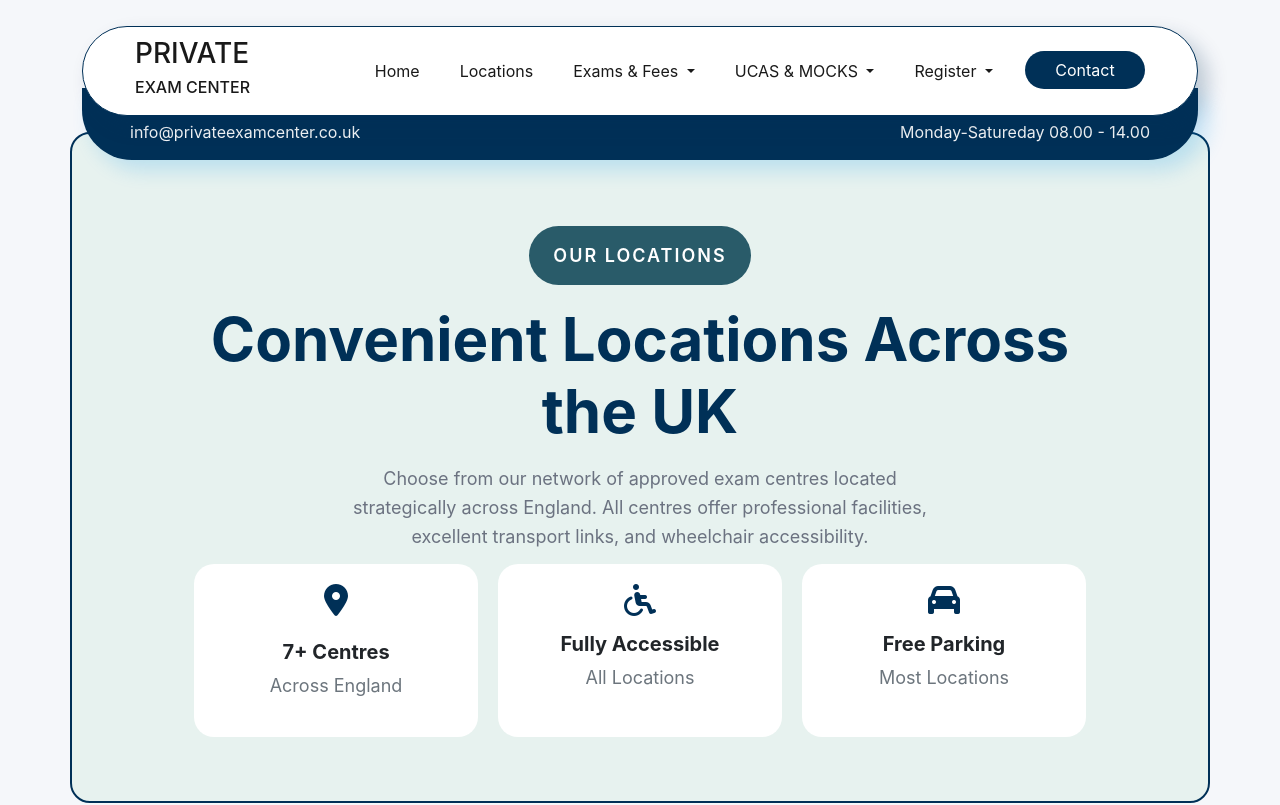
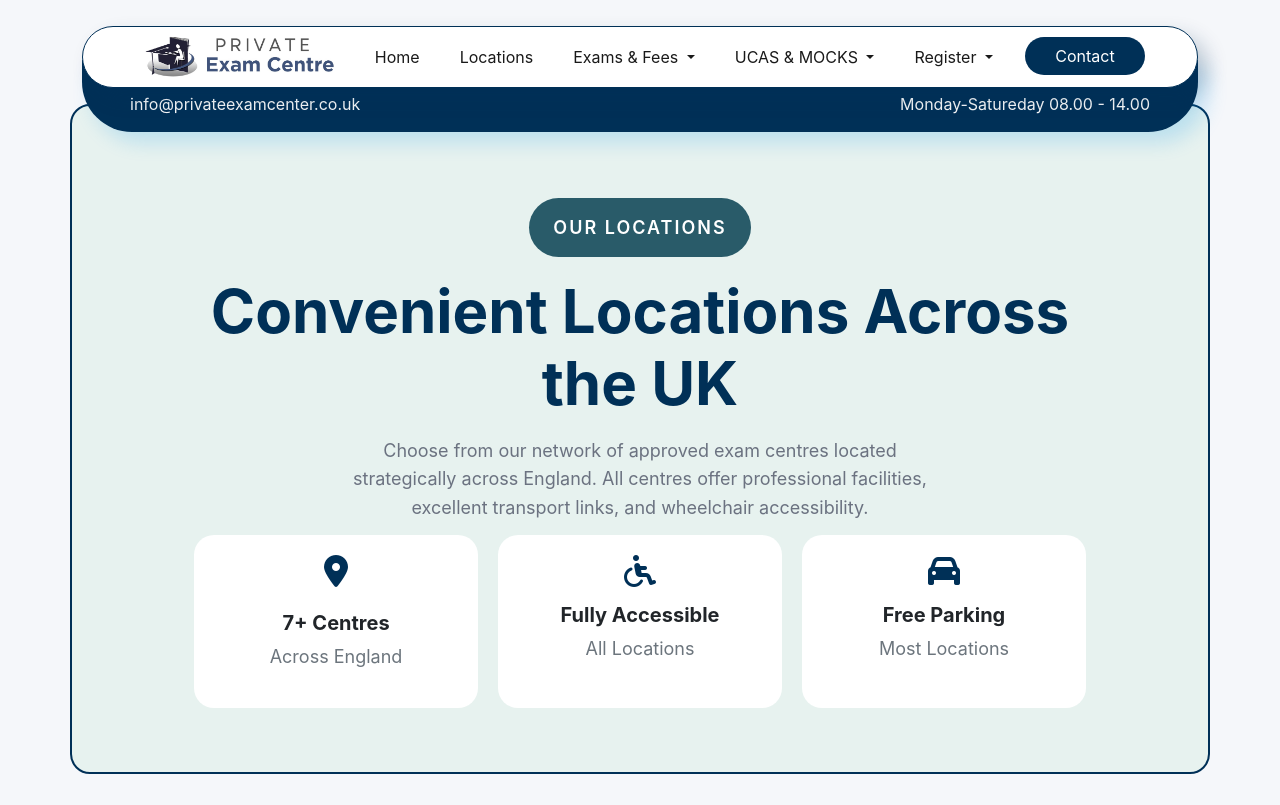
Before and after one commit to PamudiKanchanaPViladdara/private-exam-center, a plain HTML site: page locations.html in a window 1280 px wide. Shown: the top 805 px of the page. Drawn offline with nearby package versions, Linux system fonts and the light colour scheme.

Commit message:
locations/navabar done

```diff
--- a/locations.html
+++ b/locations.html
@@ -31,10 +31,10 @@
    <div class="container custom-navbar">
       <nav class="navbar navbar-expand-lg navbar-light custom-inner-navbar">
          <div class="container-fluid">
-            <a class="navbar-brand" href="#">
-               <h3>PRIVATE</h3>
-               <h6>EXAM CENTER</h6>
-            </a>
+            <img src="/assets/images/logo.jpg" alt="logo" href="../index.html" height="50"
+               class=" text-center d-none d-md-block">
+            <img src="/assets/images/logo-mobile.jpg" alt="logo" href="../index.html" width=auto height="50"
+               class="d-md-none d-block">
             <button class="navbar-toggler" type="button" data-bs-toggle="collapse"
                data-bs-target="#navbarSupportedContent" aria-controls="navbarSupportedContent" aria-expanded="false"
                aria-label="Toggle navigation">
@@ -59,7 +59,8 @@
                         <li><a class="dropdown-item" href="IGCSE.html">IGCSE</a></li>
                         <li><a class="dropdown-item" href="A-Level.html">A Level & AS</a></li>
                         <li><a class="dropdown-item" href="cat4exams.html">CAT-4 Exam</a></li>
-                        <li><a class="dropdown-item" href="Invigilation Services.html">Invigilation Services</a></li>
+                        <li><a class="dropdown-item" href="Invigilation Services.html">Invigilation Services</a>
+                        </li>
                      </ul>
                   </li>
                   <li class="nav-item dropdown me-4">
@@ -80,7 +81,8 @@
                      <ul class="dropdown-menu" aria-labelledby="navbarDropdown">
                         <li><a class="dropdown-item" href="">Exam Application</a></li>
                         <li><a class="dropdown-item" href="Science-Practicals.html">Science Practicals</a></li>
-                        <li><a class="dropdown-item" href="Access-Arrangements.html">Access Arrangements</a></li>
+                        <li><a class="dropdown-item" href="Access-Arrangements.html">Access Arrangements</a>
+                        </li>
                         <li><a class="dropdown-item" href="Coursework-NEA.html">Coursework & NEA</a></li>
                         <li><a class="dropdown-item" href="">ORALS & Language Exams</a></li>
                         <li><a class="dropdown-item" href="Exam-Time-Table.html">Exam Time Table</a></li>
```
